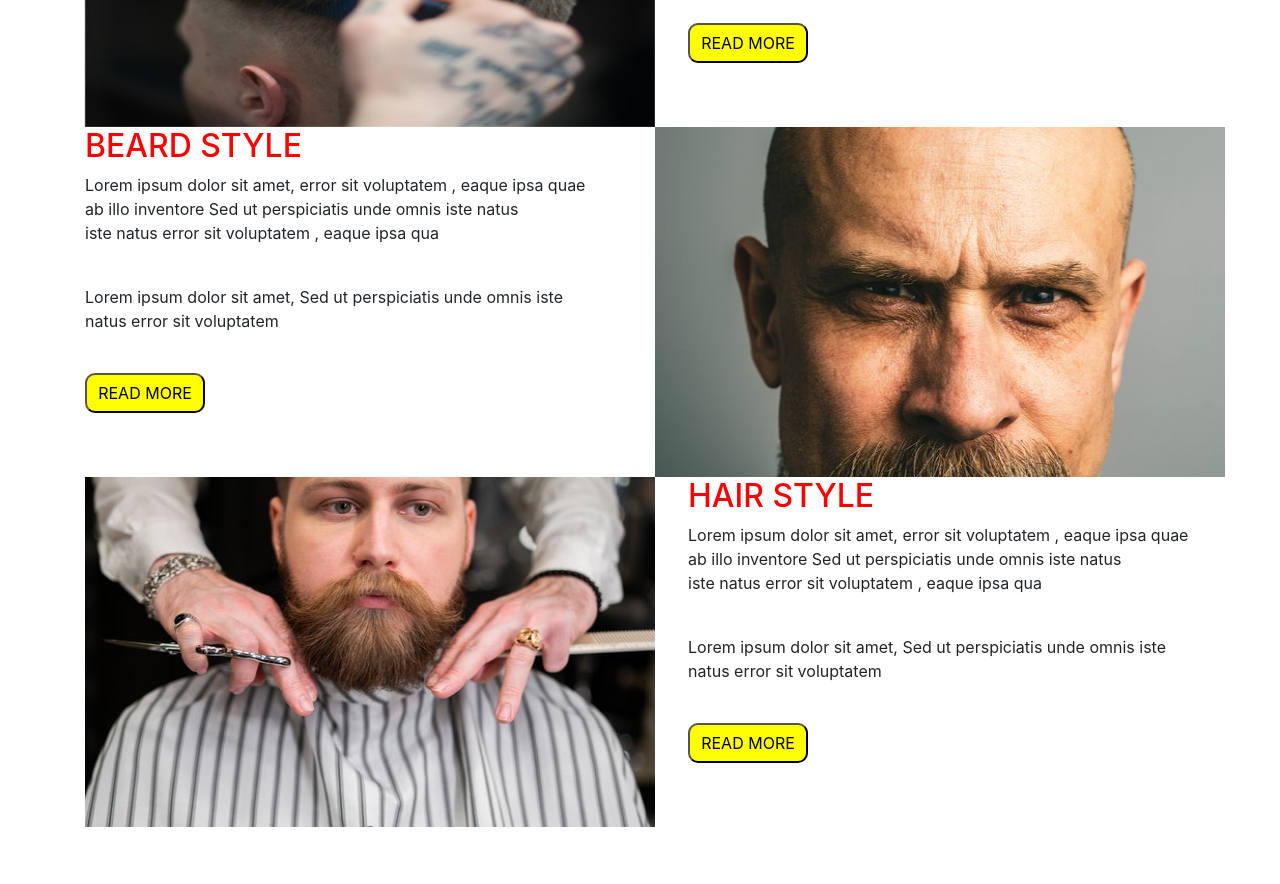
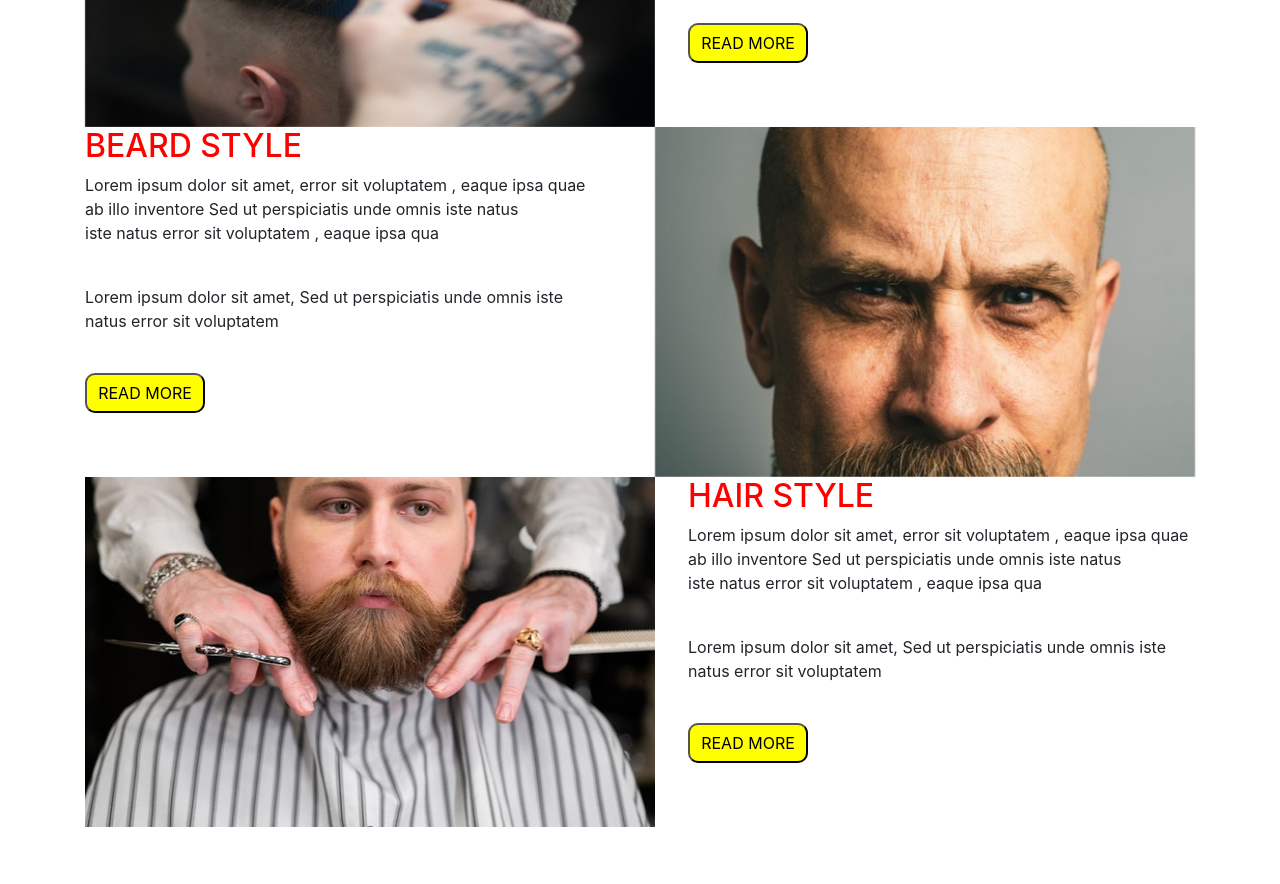
Before and after one commit to santoshizone/saloon_demo1.github.io, a plain HTML site: page index.html in a window 1280 px wide. Shown: the part 2140-3024 px from the top of the page. Drawn offline with nearby package versions, Linux system fonts and the light colour scheme; a script that the page names is missing.

Commit message:
Update index.html

```diff
--- a/index.html
+++ b/index.html
@@ -294,7 +294,7 @@
                 </div>
                 <div class="col-lg-6 style_col1">
 
-                    <img src="images/beard.jpg">
+                    <img src="images/beard.jpg" style="width:100%;height:350px">
 
 
                 </div>
```
